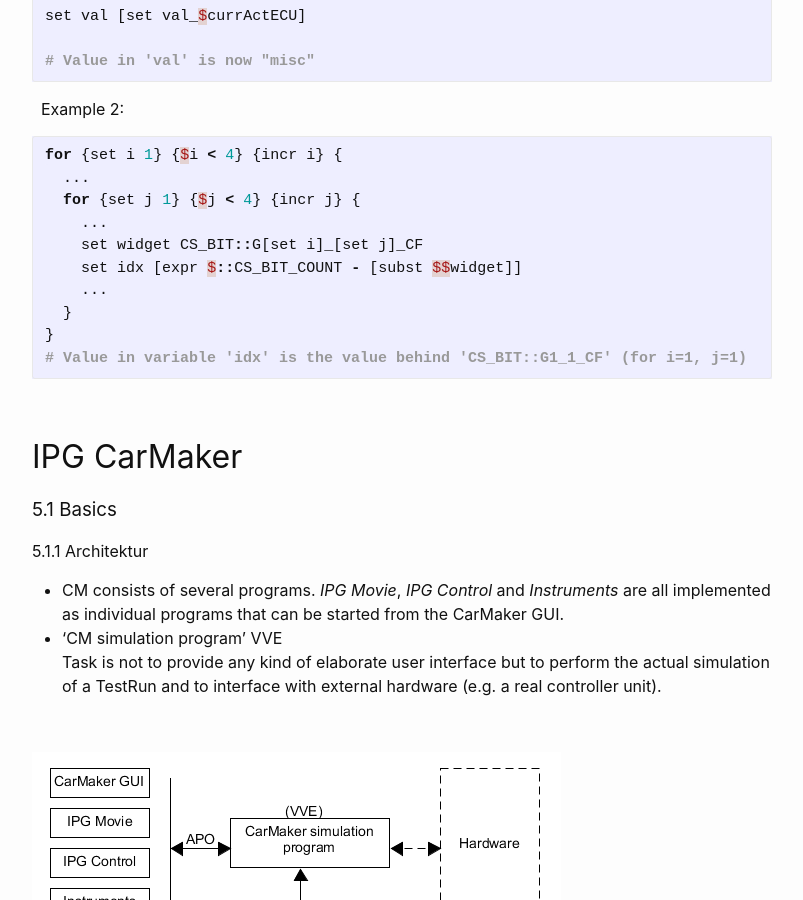
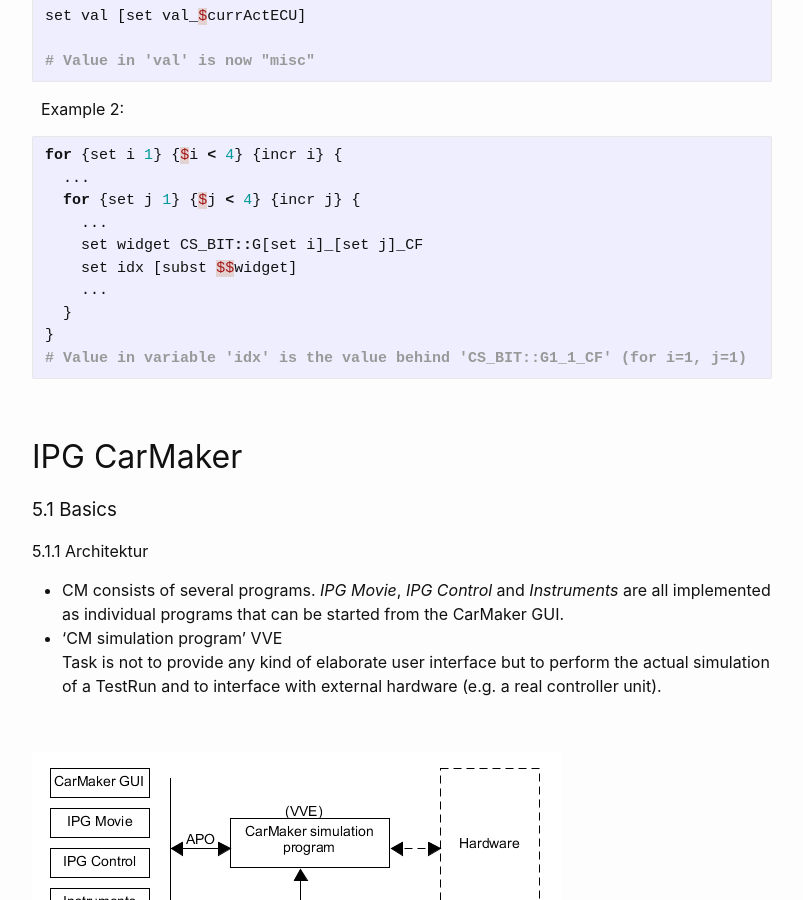
Before and after one commit to Hautaklyttn/progDocs, a Jekyll site: the page built from docs/articles/tcl.md, in a window 1280 px wide and 900 px high, scrolled down 27548 px. Shown: the whole window, without its empty margins (238-1041 px from the left). Built offline with Jekyll 4.4.1, drawn with Linux system fonts in a browser that asks for light colours.

Commit message:
tcl update

```diff
--- a/docs/articles/tcl.md
+++ b/docs/articles/tcl.md
@@ -1108,7 +1108,7 @@ for {set i 1} {$i < 4} {incr i} {
   for {set j 1} {$j < 4} {incr j} {
     ...
     set widget CS_BIT::G[set i]_[set j]_CF
-    set idx [expr $::CS_BIT_COUNT - [subst $$widget]]
+    set idx [subst $$widget]
     ...
   }
 }
```
